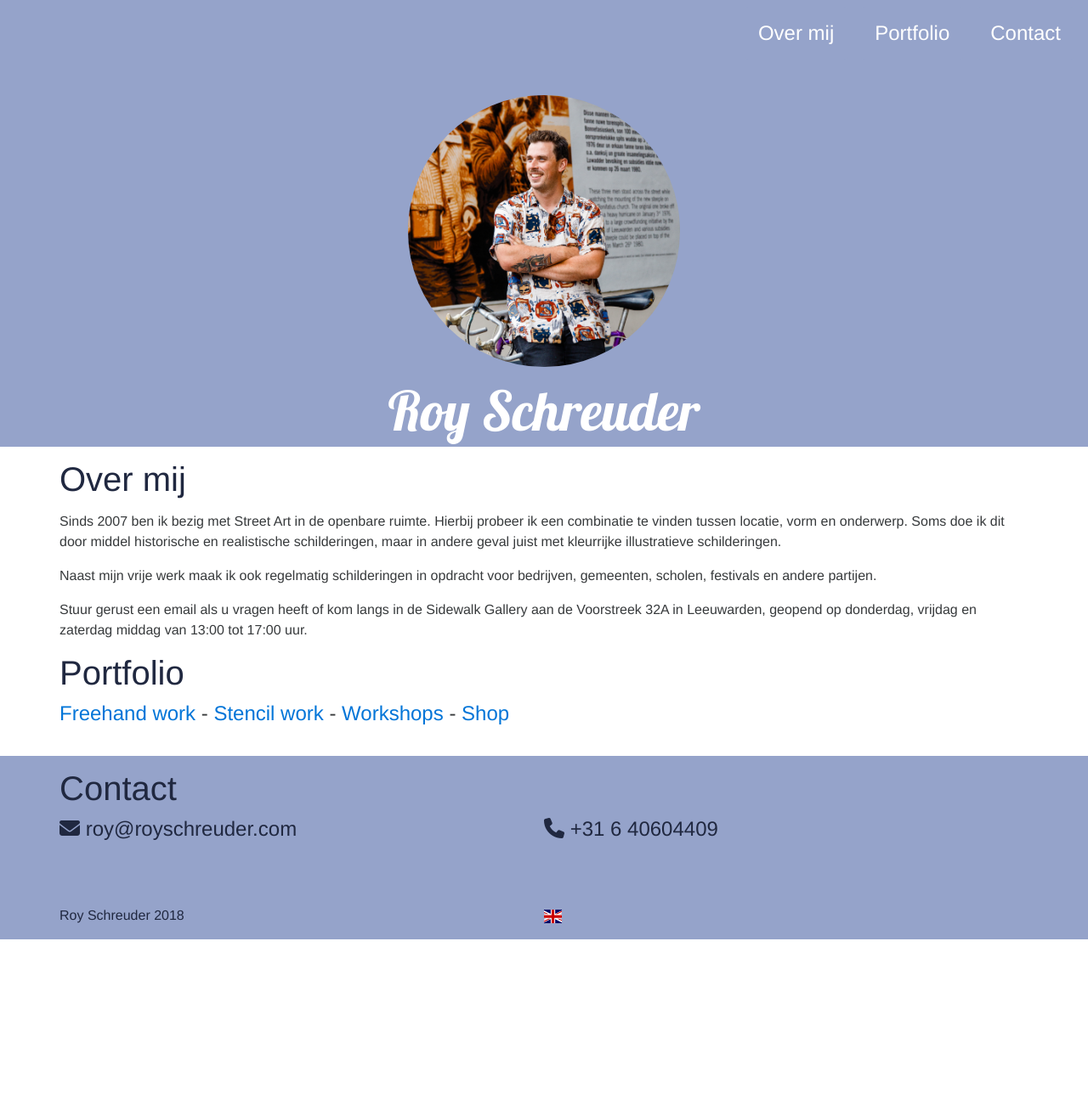
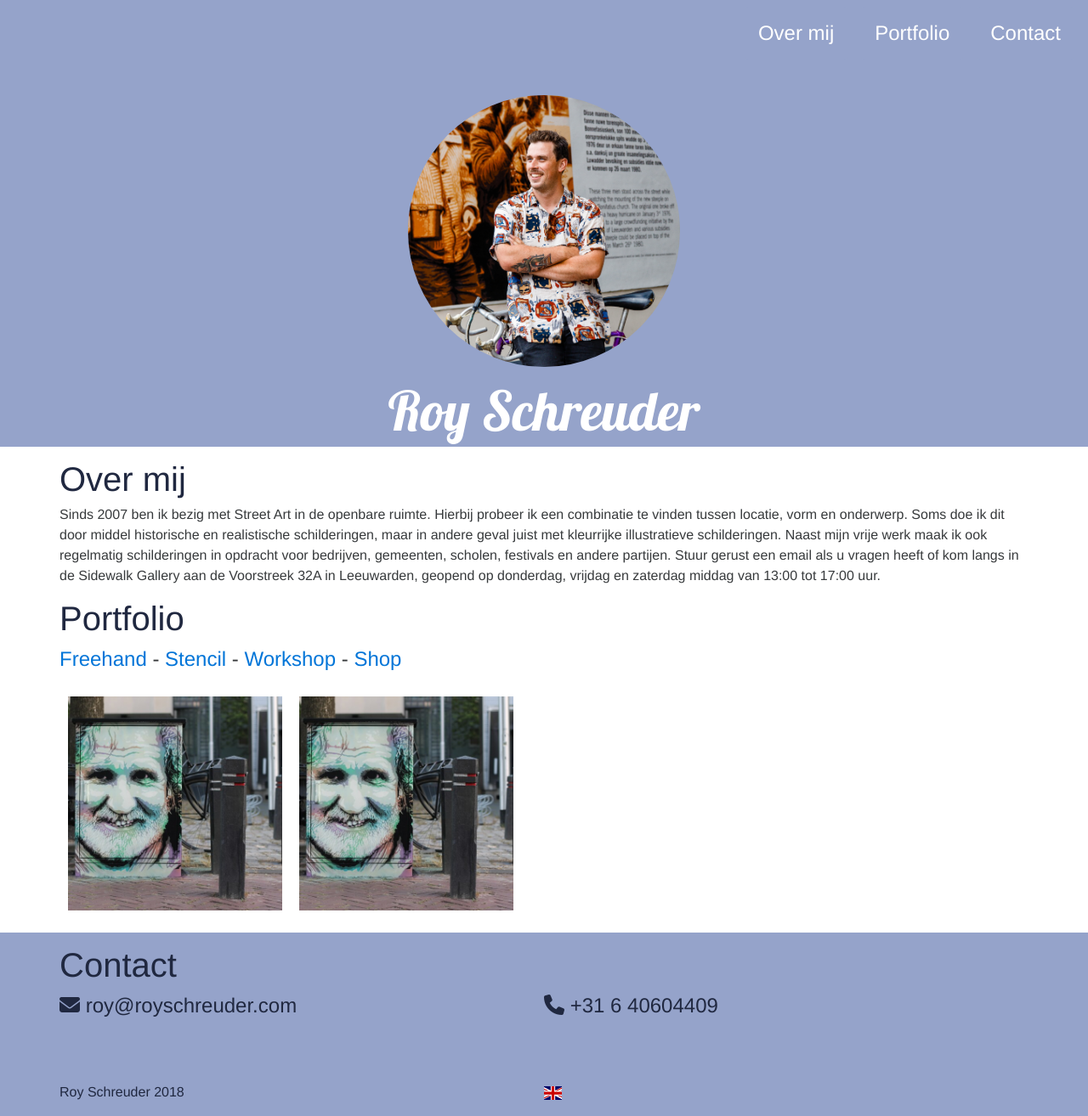
Before and after one commit to martijnvdbrug/royschreuder.com, a Jekyll site: the page built from index.html, in a window 1280 px wide and 1314 px high. Shown: the whole window at 85% size. Built offline with Jekyll 4.4.1, drawn with Linux system fonts in a browser that asks for light colours; nearby versions of some CDN libraries.

Commit message:
Added collections for portfolio categories, got rid of flickr

```diff
--- a/_config.yml
+++ b/_config.yml
@@ -24,3 +24,5 @@ googleAnalitycsID: UA-xxxxxx
 sass:
     sass_dir: _sass
     style: compressed
+
+collections_dir: collections
--- a/_data/en.yml
+++ b/_data/en.yml
@@ -1,4 +1,4 @@
 about_title: About
-about_content: <p>Since 2007 I have been producing Street Art in plublic spaces. To do so I try to find a good combination between location, design and subject. Sometimes I do this by painting more realistic of historic murals, in other cases my work in more colorfull and illustrative. </p>
-  <p>Besides my regular work I often work on commission for companies, councils, schools, festivals and other initiatives.</p>
-  <p>Feel free to send an e-mail for any inquiries. </p>
+about_content: Since 2007 I have been producing Street Art in plublic spaces. To do so I try to find a good combination between location, design and subject. Sometimes I do this by painting more realistic of historic murals, in other cases my work in more colorfull and illustrative.
+  Besides my regular work I often work on commission for companies, councils, schools, festivals and other initiatives.
+  Feel free to send an e-mail for any inquiries.
--- /dev/null
+++ b/_data/freehand.yml
@@ -0,0 +1,3 @@
+- url: /web-dist/images/portfolio/1.jpg
+  title: Freehand
+  description: Freehand
--- a/_data/nl.yml
+++ b/_data/nl.yml
@@ -1,4 +1,4 @@
 about_title: Over mij
-about_content: <p>Sinds 2007 ben ik bezig met Street Art in de openbare ruimte. Hierbij probeer ik een combinatie te vinden tussen locatie, vorm en onderwerp. Soms doe ik dit door middel historische en realistische schilderingen, maar in andere geval juist met kleurrijke illustratieve schilderingen. </p>
-  <p>Naast mijn vrije werk maak ik ook regelmatig schilderingen in opdracht voor bedrijven, gemeenten, scholen, festivals en andere partijen. </p>
-  <p>Stuur gerust een email als u vragen heeft of kom langs in de Sidewalk Gallery aan de Voorstreek 32A in Leeuwarden, geopend op donderdag, vrijdag en zaterdag middag van 13:00 tot 17:00 uur.</p>
+about_content: Sinds 2007 ben ik bezig met Street Art in de openbare ruimte. Hierbij probeer ik een combinatie te vinden tussen locatie, vorm en onderwerp. Soms doe ik dit door middel historische en realistische schilderingen, maar in andere geval juist met kleurrijke illustratieve schilderingen.
+  Naast mijn vrije werk maak ik ook regelmatig schilderingen in opdracht voor bedrijven, gemeenten, scholen, festivals en andere partijen.
+  Stuur gerust een email als u vragen heeft of kom langs in de Sidewalk Gallery aan de Voorstreek 32A in Leeuwarden, geopend op donderdag, vrijdag en zaterdag middag van 13:00 tot 17:00 uur.
--- /dev/null
+++ b/_data/shop.yml
@@ -0,0 +1,3 @@
+- url: /web-dist/images/portfolio/1.jpg
+  title: Shop
+  description: Shop
--- /dev/null
+++ b/_data/stencils.yml
@@ -0,0 +1,6 @@
+- url: /web-dist/images/portfolio/1.jpg
+  title: Portrait of Mitica
+  description: Portrait of Mitica in Leeuwarden, The Netherlands
+- url: /web-dist/images/portfolio/1.jpg
+  title: 2e keer
+  description: 2e keer test
--- /dev/null
+++ b/_data/workshop.yml
@@ -0,0 +1,3 @@
+- url: /web-dist/images/portfolio/1.jpg
+  title: Workshop
+  description: Workshop
--- a/_includes/head.html
+++ b/_includes/head.html
@@ -22,5 +22,5 @@
     <script src="/web-dist/js/bootstrap.min.js"></script>
     <script src="https://use.fontawesome.com/266c035ce0.js"></script>
     <script src="/web-dist/js/app.js"></script>
-    <script src="/web-dist/js/flickr.js?date={{ site.time | date: '%s%N' }}"></script>
+    <script src="/web-dist/js/portfolio.js?date={{ site.time | date: '%s%N' }}"></script>
 </head>
--- a/_includes/portfolio.html
+++ b/_includes/portfolio.html
@@ -1,18 +1,83 @@
 <section class="container container-portfolio">
+
     <div class="row">
         <div class="col-md-12">
             <h1>Portfolio</h1>
+
             <p class="portfolio-category">
-            <a href="" id="freehand"  onclick="injectImagesWithTag('freehand');return false;">Freehand work</a> -
-            <a href="" id="stencil" onclick="injectImagesWithTag('stencil');return false;">Stencil work</a> -
-            <a href="" id="workshop" onclick="injectImagesWithTag('workshop');return false;">Workshops</a> -
-            <a href="" id="shop" onclick="injectImagesWithTag('shop');return false;">Shop</a>
+                <a href="" onclick="showImages('#freehand-images');return false;">Freehand</a> -
+                <a href="" onclick="showImages('#stencil-images');return false;">Stencil</a> -
+                <a href="" onclick="showImages('#workshop-images');return false;">Workshop</a> -
+                <a href="" onclick="showImages('#shop-images');return false;">Shop</a>
             </p>
         </div>
-        <div id="flickr">
+        <div id="freehand-images" >
+
+            {% for image in site.data.stencils %}
+            <div class="col-xs-12 col-sm-6 col-md-6 col-lg-3 cell-container" align="center">
+                <img class="image" src="{{ image.url }}"> <a class="overlay" href="" onclick="showImage('{{ image.url }}');return false;">
+                <div class="text">
+                    <p class="title">{{ image.title }}</p>
+                    <div class="divider">
+                    </div>
+                    <p class="sub-title">{{ image.description }}</p>
+                </div></a>
+            </div>
+            {% endfor %}
 
         </div>
+
+        <div id="stencil-images" style="display: none;">
+
+            {% for image in site.data.freehand %}
+            <div class="col-xs-12 col-sm-6 col-md-6 col-lg-3 cell-container" align="center">
+                <img class="image" src="{{ image.url }}"> <a class="overlay" href="" onclick="showImage('{{ image.url }}');return false;">
+                <div class="text">
+                    <p class="title">{{ image.title }}</p>
+                    <div class="divider">
+                    </div>
+                    <p class="sub-title">{{ image.description }}</p>
+                </div></a>
+            </div>
+            {% endfor %}
+
+        </div>
+
+        <div id="workshop-images" style="display: none;">
+
+            {% for image in site.data.workshop %}
+            <div class="col-xs-12 col-sm-6 col-md-6 col-lg-3 cell-container" align="center">
+                <img class="image" src="{{ image.url }}"> <a class="overlay" href="" onclick="showImage('{{ image.url }}');return false;">
+                <div class="text">
+                    <p class="title">{{ image.title }}</p>
+                    <div class="divider">
+                    </div>
+                    <p class="sub-title">{{ image.description }}</p>
+                </div></a>
+            </div>
+            {% endfor %}
+
+        </div>
+
+        <div id="shop-images" style="display: none;">
+
+            {% for image in site.data.shop %}
+            <div class="col-xs-12 col-sm-6 col-md-6 col-lg-3 cell-container" align="center">
+                <img class="image" src="{{ image.url }}"> <a class="overlay" href="" onclick="showImage('{{ image.url }}');return false;">
+                <div class="text">
+                    <p class="title">{{ image.title }}</p>
+                    <div class="divider">
+                    </div>
+                    <p class="sub-title">{{ image.description }}</p>
+                </div></a>
+            </div>
+            {% endfor %}
+
+        </div>
+
     </div>
+
+
     <div id="image-overlay" onclick="hideImage()" class="pagination-centered">
 
     </div>
--- a/web-dist/js/flickr.js
+++ /dev/null
@@ -1,88 +0,0 @@
-$(document).ready(function () {
-    let script = document.createElement('script');
-    script.src = 'https://api.flickr.com/services/feeds/photos_public.gne?jsoncallback=receiveFlickrData&id=163390453@N04&&format=json';
-    document.head.appendChild(script);
-});
-
-let flickrData;
-
-function receiveFlickrData(data) {
-
-    flickrData = data;
-
-    if (!flickrData.items) {
-        throw Error(`Could not get images from Flickr: ${JSON.stringify(flickrData)} `);
-    }
-
-    injectImagesWithTag('freehand')
-}
-
-function injectImagesWithTag(tag) {
-
-    $('#flickr').empty();
-
-    $(`#freehand`).removeClass('disable');
-    $(`#stencil`).removeClass('disable');
-    $(`#shop`).removeClass('disable');
-    $(`#workshop`).removeClass('disable');
-
-    $(`#${tag}`).addClass('disable');
-
-
-    const images = getImages(flickrData);
-    images.forEach(image => {
-
-        if (!image.tags || image.tags.indexOf(tag) === -1) {
-            return;
-        }
-
-        $('#flickr').append(`
-        <div class="col-xs-12 col-sm-6 col-md-6 col-lg-3 cell-container" align="center">
-            <img class="image" src="${image.url}"> <a class="overlay" href="" onclick="showImage('${image.largeUrl}');return false;">
-            <div class="text">
-                <p class="title">${image.title}</p>
-                <div class="divider">
-                </div>
-                <p class="sub-title">${image.description}</p>
-            </div></a>
-        </div>
-    `);
-    });
-}
-
-function getImages(data) {
-
-    const images = [];
-    for (item of data.items) {
-        if (!item.media || !item.media.m) {
-            console.error(`Could not get imageUrl for ${JSON.stringify(item)}`);
-            continue;
-        }
-        const desc = $.parseHTML(item.description)[5];
-        images.push({
-            url: getThumbnailUrl(item.media.m),
-            largeUrl: getLargeSizeUrl(item.media.m),
-            title: item.title,
-            description: desc ? desc.innerText : '',
-            tags: item.tags
-        });
-    }
-    return images;
-}
-
-function getLargeSizeUrl(imageUrl) {
-    return imageUrl.substring(0, imageUrl.length - 5) + 'b.jpg';
-}
-
-function getThumbnailUrl(imageUrl) {
-    return imageUrl.substring(0, imageUrl.length - 5) + 'n.jpg';
-}
-
-function showImage(imageUrl) {
-    $('#image-overlay').html(`<img class="img-fluid centerImage"src="${imageUrl}">`);
-    $('#image-overlay').show();
-}
-
-function hideImage() {
-    $('#image-overlay').hide();
-}
--- /dev/null
+++ b/web-dist/js/portfolio.js
@@ -0,0 +1,12 @@
+function showImages(name) {
+    $('#freehand-images').hide();
+    $('#stencil-images').hide();
+    $('#workshop-images').hide();
+    $('#shop-images').hide();
+
+   $(name).show();
+}
+
+function hideImage() {
+    $('#image-overlay').hide();
+}
```
Also changed, not shown: admin/config.yml (added, +26 -0 lines), admin/index.html (added, +14 -0 lines), web-dist/images/portfolio/1.jpg (added).
